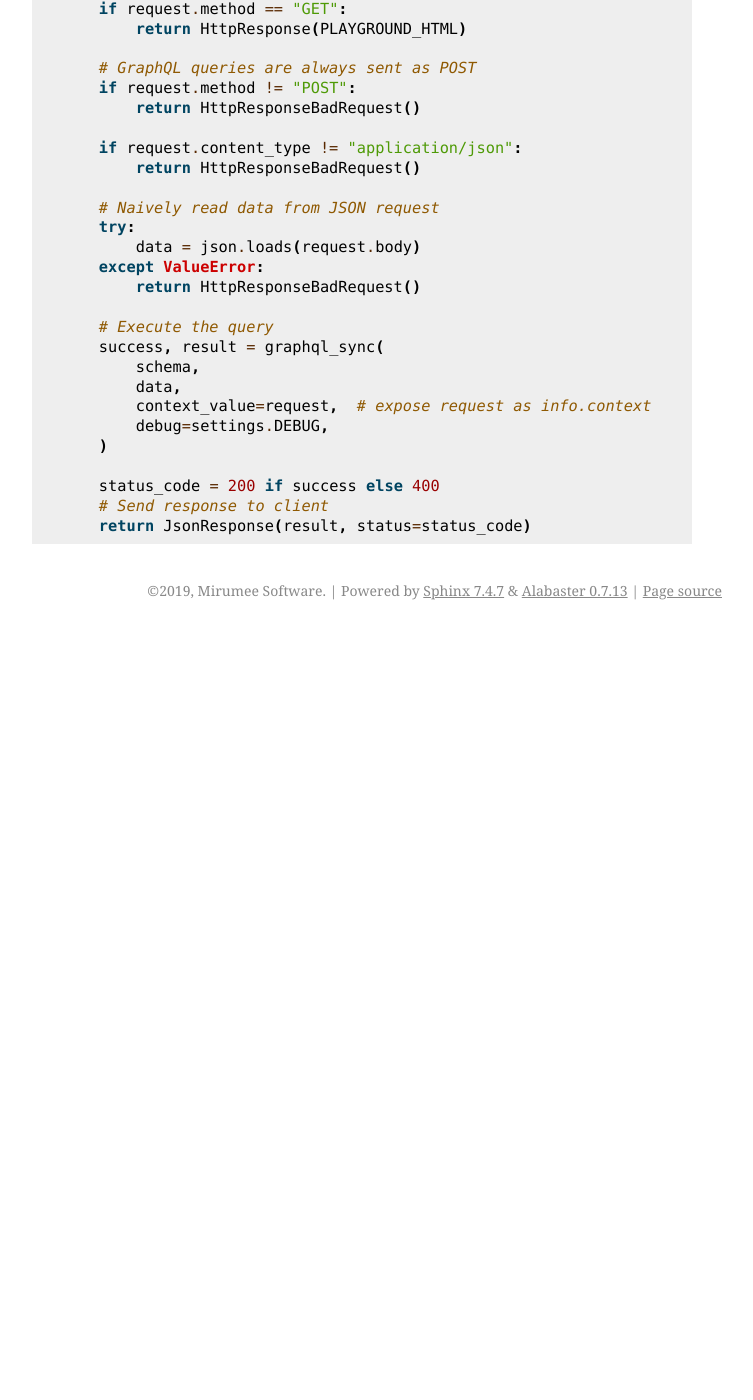
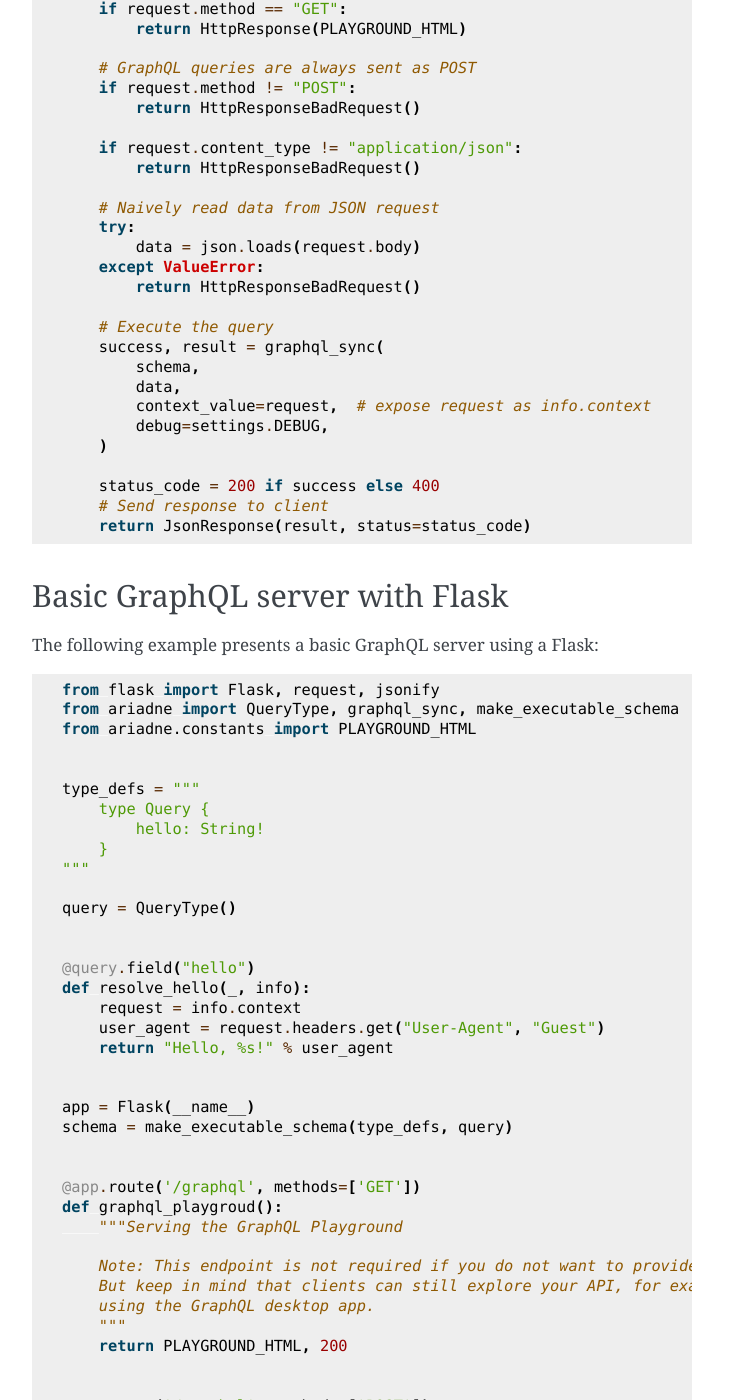
Before and after one commit to mirumee/ariadne, a Sphinx documentation site: the page built from docs/custom-server.rst, in a window 1280 px wide and 1400 px high, scrolled down 1769 px. Shown: the whole window, without its empty margins (388-1141 px from the left). Built offline with Sphinx 7.4.7, drawn with Linux system fonts in a browser that asks for light colours; before the commit the page ends 2399 px from its top, so only the background shows below that; some of the changed text lies outside the part shown.

Commit message:
Added a custom server example using Flask to the docs

```diff
--- a/docs/custom-server.rst
+++ b/docs/custom-server.rst
@@ -102,3 +102,66 @@ The following example presents a basic GraphQL server using a Django framework::
         status_code = 200 if success else 400
         # Send response to client
         return JsonResponse(result, status=status_code)
+
+
+Basic GraphQL server with Flask
+--------------------------------
+
+The following example presents a basic GraphQL server using a Flask::
+
+    from flask import Flask, request, jsonify
+    from ariadne import QueryType, graphql_sync, make_executable_schema
+    from ariadne.constants import PLAYGROUND_HTML
+
+
+    type_defs = """
+        type Query {
+            hello: String!
+        }
+    """
+
+    query = QueryType()
+
+
+    @query.field("hello")
+    def resolve_hello(_, info):
+        request = info.context
+        user_agent = request.headers.get("User-Agent", "Guest")
+        return "Hello, %s!" % user_agent
+
+
+    app = Flask(__name__)
+    schema = make_executable_schema(type_defs, query)
+
+
+    @app.route('/graphql', methods=['GET'])
+    def graphql_playgroud():
+        """Serving the GraphQL Playground
+
+        Note: This endpoint is not required if you do not want to provide the playground
+        But keep in mind that clients can still explore your API, for example by
+        using the GraphQL desktop app.
+        """
+        return PLAYGROUND_HTML, 200
+
+
+    @app.route('/graphql', methods=['POST'])
+    def graphql_server():
+        """Serve GraphQL queries"""
+        data = request.get_json()
+
+        # Note: Passing the request to the context is option. In Flask, the current
+        #   request is allways accessible as flask.request.
+        success, result = graphql_sync(
+            schema,
+            data,
+            context_value=request,
+            debug=app.debug
+        )
+
+        status_code = 200 if success else 400
+        return jsonify(result), status_code
+
+
+    if __name__ == '__main__':
+        app.run(debug=True)
```
